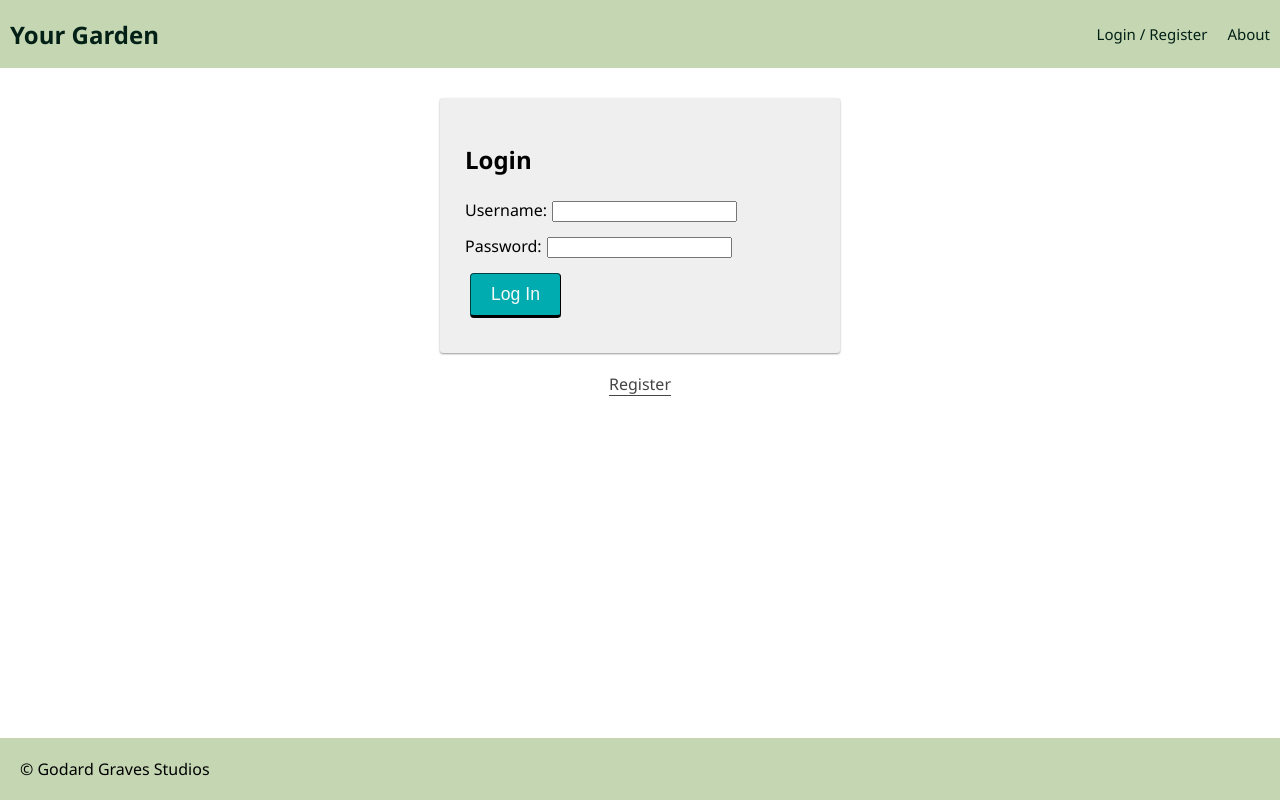
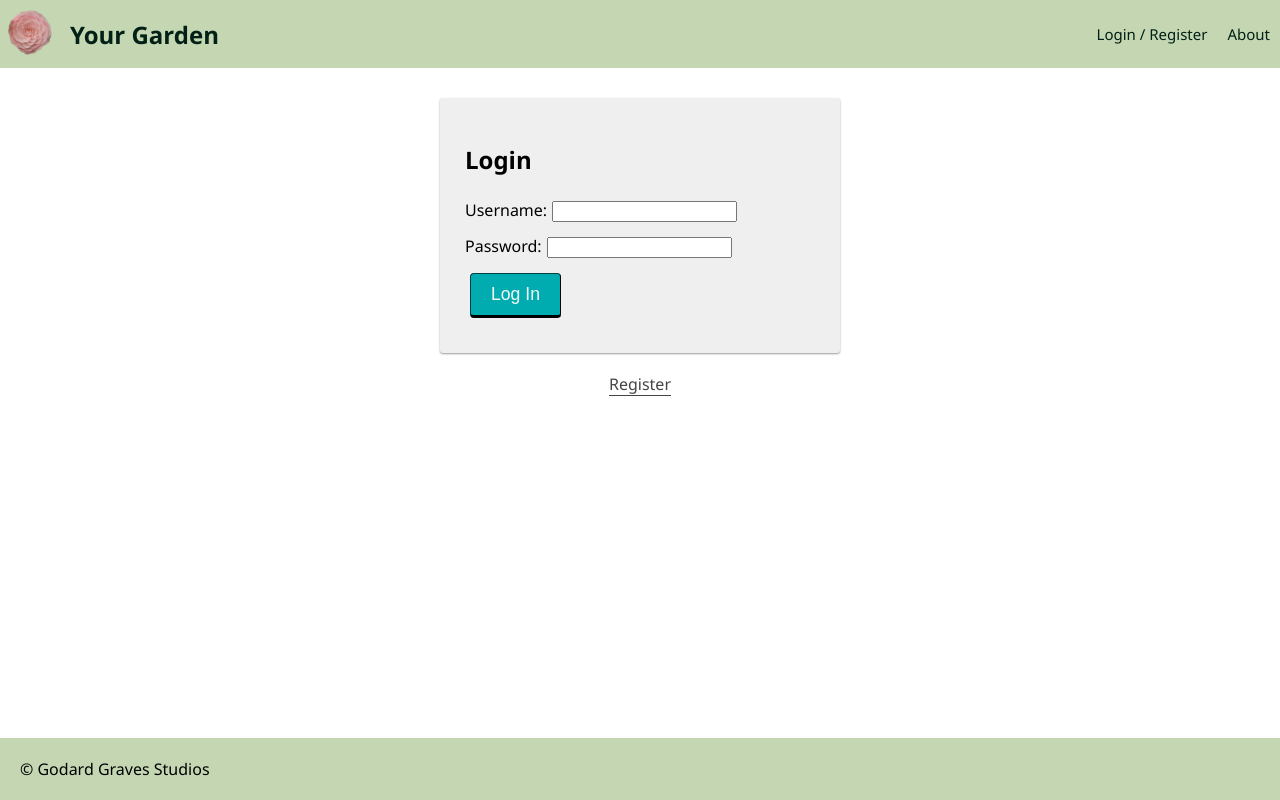
Before and after one commit to grav0165/your-garden, a React (Create React App) app: page /#/todo in a window 1280 px wide. Built offline with nearby package versions, Linux system fonts and the light colour scheme; no server answers.

Commit message:
Debugging To Do Page to correctly display only plants to water for that day

```diff
--- a/src/components/Nav/Nav.css
+++ b/src/components/Nav/Nav.css
@@ -16,11 +16,22 @@
   border-radius: 50%;
 }
 
-.logo-name {
+.page-logo {
   display: flex;
   flex-direction: row;
 }
 
+.flower-icon {
+  border-radius: 50%;
+
+}
+
+.logo-name {
+  display: flex;
+  flex-direction: row;
+  align-items: center;
+  justify-content: flex-start;
+}
 
 .nav a {
   text-decoration: none;
--- a/src/components/Nav/Nav.jsx
+++ b/src/components/Nav/Nav.jsx
@@ -9,11 +9,21 @@ function Nav() {
 
   return (
     <div className="nav">
-      <Link to="/home">
-        <h2 className="nav-title">Your Garden</h2>
-
-      </Link>
-
+      <div className='logo-name'>
+        <Link to="/home">
+          <img
+            src='./images/flower-transparent.png'
+            height={60}
+            alt='flower'
+            className='flower-icon'
+          />
+        </Link>
+        <div className='page-logo'>
+          <Link to="/home">
+            <h2 className="nav-title">Your Garden</h2>
+          </Link>
+        </div>
+      </div>
       <div>
         {/* If no user is logged in, show these links */}
         {!user.id && (
@@ -53,7 +63,7 @@ function Nav() {
           About
         </Link>
       </div>
-    </div>
+    </div >
   );
 }
 
--- a/src/components/ToDo/ToDo.jsx
+++ b/src/components/ToDo/ToDo.jsx
@@ -44,11 +44,13 @@ function ToDo() {
         return image
     }
 
-    const handleWateringUpdate = (plant) => {
-        dispatch({
-            type: 'USER_WATER_UPDATE',
-            payload: plant?.id
-        })
+    const handleWateringUpdate = ( plant) => {
+        toDoDay(plant)
+        console.log('days left calc: ', toDoDay(plant))
+        // dispatch({
+        //     type: 'USER_WATER_UPDATE',
+        //     payload: plant?.id
+        // })
     }
 
 
@@ -69,7 +71,7 @@ function ToDo() {
                                 <Card
                                     key={plant?.id}
                                     className="result-card"
-                                    sx={{ width: 250, height: 300, display: 'flex', flexDirection: 'column', gap: 1, margin: 3, padding: 2, paddingBottom: 3 }}
+                                    sx={{ width: 250, height: 300, display: 'flex', flexDirection: 'column', gap: 0.5, margin: 3, padding: 2, paddingBottom: 3 }}
                                 >
                                     <CardMedia
                                         component='img'
@@ -88,16 +90,17 @@ function ToDo() {
                 })}
                 </Box>
                 <h3>To Do Tomorrow</h3>
-                <Paper sx={{ display:'flex', flexDirection:'row' }}>
+                <Box sx={{ display:'flex', flexDirection:'row', flexWrap: 'nowrap', overflowX: 'scroll', overflowY: 'scroll'}}>
                 {userPlantList.map(plant => {
                     if (-1 < toDoDay(plant)) {
+                        if (toDoDay(plant) < 0) {
                         return (
+                            <CardActionArea onClick={() => handleWateringUpdate(plant)}>
                                 <Card
                                     key={plant?.id}
                                     className="result-card"
                                     sx={{ width: 250, height: 300, display: 'flex', flexDirection: 'column', gap: 1, margin: 3, padding: 2, paddingBottom: 3 }}
                                 >
-                                <CardActionArea >
                                     <CardMedia
                                         component='img'
                                         height='240'
@@ -107,12 +110,13 @@ function ToDo() {
                                     <Typography>
                                         {plant?.common_name}
                                     </Typography>
+                                </Card>
                             </CardActionArea>
-                            </Card>
+
                         )
-                    }
+                    }}
                 })}
-                </Paper>
+                </Box>
                 <h3>To Do the Day After Tomorrow</h3>
                 <Paper sx={{ display:'flex', flexDirection:'row' }}>
 
```
Also changed, not shown: public/images/flower-transparent.png (added). Lines whose indentation alone changed are shown as unchanged.
